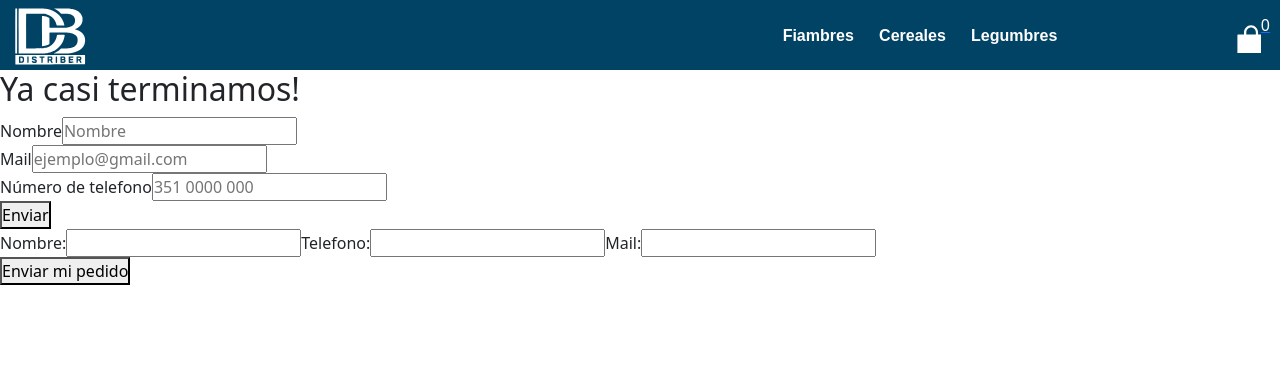
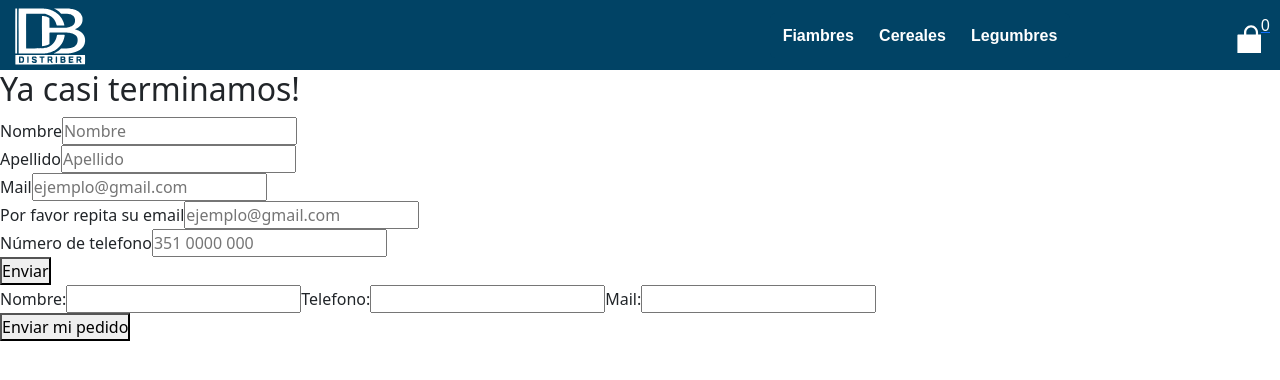
Before and after one commit to Cecilia00/fitzpatricktienda, a React (Create React App) app: page /checkout in a window 1280 px wide. Shown: the top 380 px of the page. Built offline with nearby package versions, Linux system fonts and the light colour scheme.

Commit message:
formik part 2

```diff
--- a/src/App.js
+++ b/src/App.js
@@ -18,9 +18,11 @@ function App() {
             <Route path='/' element = {<ItemListContainer />} />
             <Route path='/category/:categoryId' element = {<ItemListContainer />} />
             <Route path='/item/:productId' element = {<ItemDetailContainer />} />
+            <Route path='/item/:*' element = {<h2>No hay productos que conincidan con este criterio. Haz click en el logo para volver al inicio.</h2>}/>
             <Route path='/cart' element = {<Cart />} />
             <Route path='/checkout' element = {<Checkout />} />
             <Route path='*' element = {<h2> ERROR 404 - NOT FOUND</h2>}/>
+
           </Routes>
         </BrowserRouter>
       </CartContextProvider>
--- a/src/components/FormItem/FormItem.js
+++ b/src/components/FormItem/FormItem.js
@@ -1,43 +1,76 @@
 import React from 'react';
-import { Formik, Form, ErrorMessage } from 'formik';
+import { useState } from 'react';
+import { Formik, Form, Field, ErrorMessage } from 'formik';
 
 const FormItem = () => {
+
+    const {formularioEnviado, setFormularioEnviado} = useState(false)
 
     return (
         <>
             <Formik
                 initialValues={{
                     name: '',
+                    lastname:'',
                     mail: '',
+                    validationMail: '',
                     phone: ''
                 }}
 
                 validate={(values) => {
                     let errors = {};
-
-                    // if + validacion name=verificationName + errores.name = 'Los nombres no coinciden'
-                    // validaciones de espacios vacios + alert con (!values.name)
-
                     if (!values.name){
                         errors.name = 'Por favor ingresa un nombre'
                     } else if(!/^[a-zA-ZÀ-ÿ\s]{1,40}$/.test(values.name)){
-                        errors.name='Prueba de nuevo. El nombre solo puede contener letras y espacios'
+                        errors.name='Prueba de nuevo. El nombre solo puede contener letras y espacios.'
+                    }
+
+                    if (!values.lastname){
+                        errors.lastname = 'Por favor ingresa un apellido'
+                    } else if(!/^[a-zA-ZÀ-ÿ\s]{1,40}$/.test(values.lastname)){
+                        errors.lastname='Prueba de nuevo. El apellido solo puede contener letras y espacios.'
                     }
 
                     if (!values.mail){
                         errors.mail = 'Por favor ingresa un mail'
                     } else if(!/^[a-zA-Z0-9_.+-]+@[a-zA-Z0-9-]+\.[a-zA-Z0-9-.]+$/.test(values.mail)){
-                        errors.mail='Prueba de nuevo. El mail solo puede contener letras, números, puntos, guiones y guión bajo'
+                        errors.mail='Prueba de nuevo. El mail solo puede contener letras, números, puntos, guiones y guión bajo.'
+                    }
+
+                    if (!values.validationMail){
+                        errors.validationMail = 'Por favor ingresa un email'
+                    } else if(!/^[a-zA-Z0-9_.+-]+@[a-zA-Z0-9-]+\.[a-zA-Z0-9-.]+$/.test(values.validationMail)){
+                        errors.validationMail='Prueba de nuevo. El mail solo puede contener letras, números, puntos, guiones y guión bajo.'
+                    }
+
+                    if (values.mail != values.validationMail){
+                        errors.validationMail = 'Prueba de nuevo. Los emails no coinciden.'
+                    }
+
+                    if (!values.phone){
+                        errors.phone = 'Por favor ingresa un número de telefono.'
+                    } else if(!/^\(?\d{2}\)?[\s\.-]?\d{4}[\s\.-]?\d{4}$/.test(values.phone)){
+                        errors.phone='Prueba de nuevo. El campo solo puede contener números.'
                     }
 
                     return errors;
 
                 }}
 
-                onSubmit={() => { }}>
 
-                {( {values, errors, handleSubmit, handleChange, handleBlur, touched}) => (
-                    <form action="" onSubmit={handleSubmit} className="formulario">
+
+                onSubmit={(values, {resetForm}) => {
+
+                    resetForm();
+                    setFormularioEnviado(true);
+                    setTimeout(() => setFormularioEnviado(false), 5000)
+
+                 }}>
+
+
+                {( {values, errors,  handleChange, handleBlur, touched}) => (
+                    <div>
+                    <Form action="" className="formulario">
                         <div>
                             <label htmlFor="name">Nombre</label>
                             <input
@@ -51,7 +84,19 @@ const FormItem = () => {
                             />
                             <ErrorMessage name="name" component={() => (<div className="error">{errors.name}</div>)} />
                         </div>
-
+                        <div>
+                            <label htmlFor="lastname">Apellido</label>
+                            <input
+                                type="text"
+                                name="lastname"
+                                placeholder="Apellido"
+                                id="lastname"
+                                value= {values.lastname}
+                                onChange={handleChange}
+                                onBlur= {handleBlur}
+                            />
+                            <ErrorMessage name="lastname" component={() => (<div className="error">{errors.lastname}</div>)} />
+                        </div>
                         <div>
                             <label htmlFor="mail">Mail</label>
                             <input
@@ -65,7 +110,19 @@ const FormItem = () => {
                             />
                             <ErrorMessage name="mail" component={() => (<div className="error">{errors.mail}</div>)} />
                         </div>
-
+                        <div>
+                            <label htmlFor="validationMail">Por favor repita su email</label>
+                            <input
+                                type="email"
+                                name="validationMail"
+                                placeholder="ejemplo@gmail.com"
+                                id="validationMail"
+                                value= {values.validationMail}
+                                onChange={handleChange}
+                                onBlur= {handleBlur}
+                            />
+                            <ErrorMessage name="validationMail" component={() => (<div className="error">{errors.validationMail}</div>)} />
+                        </div>
                         <div>
                             <label htmlFor="phone">Número de telefono</label>
                             <input
@@ -77,10 +134,16 @@ const FormItem = () => {
                                 onChange={handleChange}
                                 onBlur= {handleBlur}
                             />
+                            <ErrorMessage name="phone" component={() => (<div className="error">{errors.phone}</div>)} />
+
                         </div>
 
-                        <button type="submit">Enviar</button>
-                    </form>
+
+                        <button disabled={errors.lenght> 0 ? true : false} type="submit">Enviar</button>
+                    </Form>
+
+                    {formularioEnviado && <p>Hemos recibido tu pedido! Nos pondremos en contacto a la brevedad.</p>}
+                     </div>
                 )}
 
             </Formik>
```
